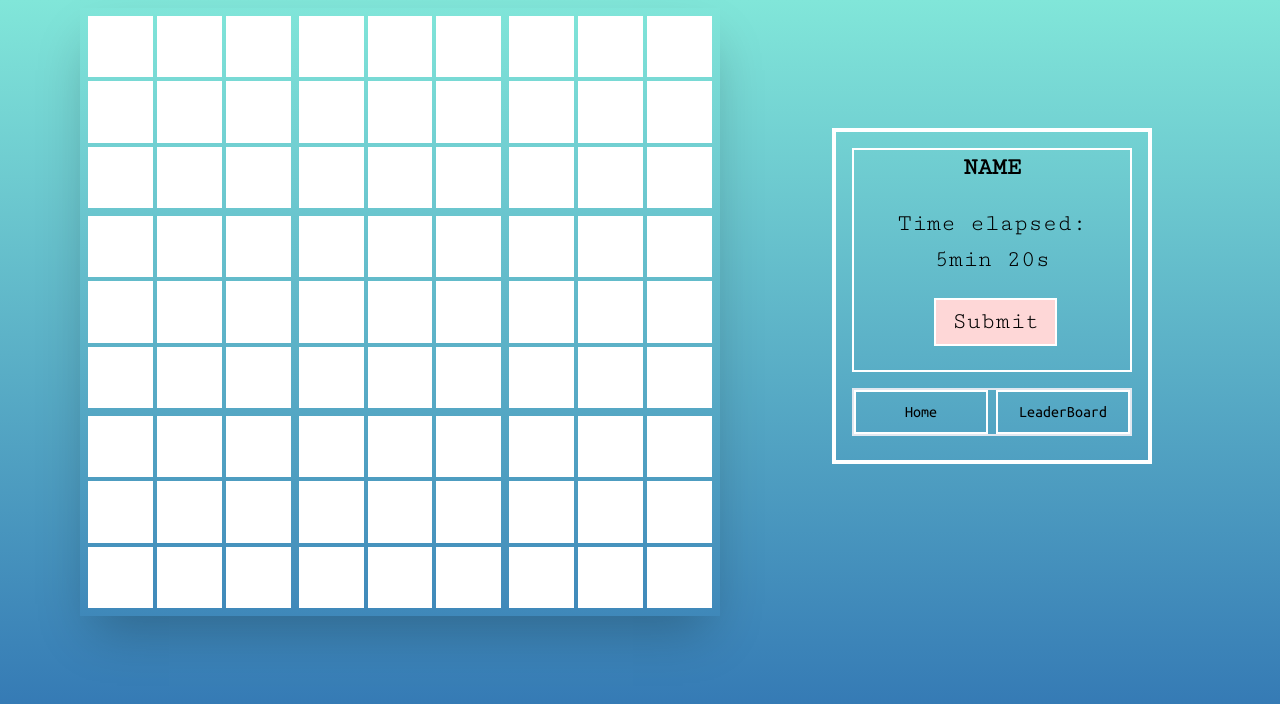
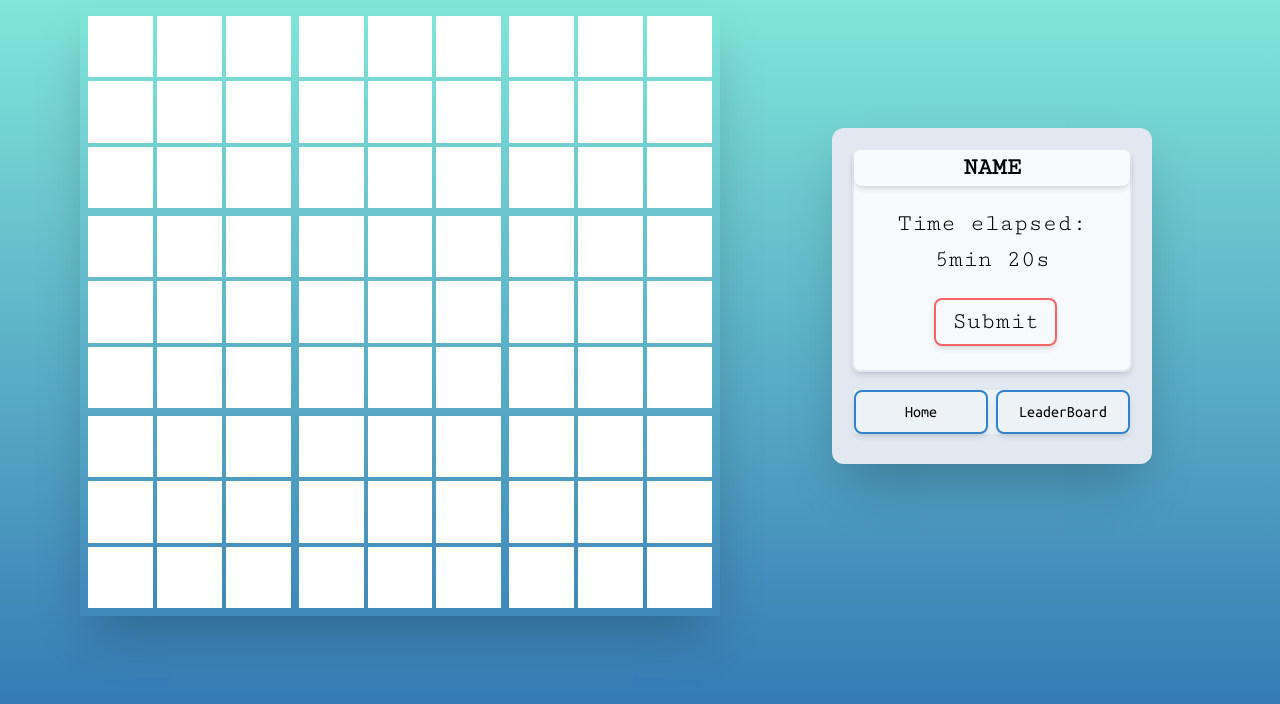
Before and after one commit to cs-gang/SudokuWebapp, a Django app: page /game in a window 1280 px wide. Shown: the top 704 px of the page. Run offline with Django 3.2, Linux system fonts and the light colour scheme; style sheets or scripts are compiled from the project's sources.

Commit message:
Made the stats card on the right of the game page completely.

```diff
--- a/sudoku-django-project/mainapp/templates/mainapp/game.html
+++ b/sudoku-django-project/mainapp/templates/mainapp/game.html
@@ -108,16 +108,16 @@
                 <input class="text-3xl text-center subfont-cumono focus:bg-blue-200 focus:outline-none" maxlength="1" type="text">
             </div>
         </div>
-        <div class="float-right border-white border-4 w-rem20 h-rem21 mr-32 mt-32">
-            <div class="m-4 border-white border-2 h-56">
-                <h5 class="text-2xl text-center subfont-cumono font-bold">NAME</h5>
+        <div class="float-right bg-gray-300 rounded-xl shadow-2xl border-4 w-rem20 h-rem21 mr-32 mt-32">
+            <div class="rounded-lg shadow-md m-4 bg-gray-100 border-2 h-56">
+                <h5 class="rounded-lg shadow-md text-2xl text-center subfont-cumono font-bold">NAME</h5>
                 <h5 class="text-2xl text-center mt-5 subfont-cumono">Time elapsed: <br> 5min 20s</h5>
-                <button class="relative py-1 px-4 mx-20 mt-5 text-2xl border-white bg-red-200 border-2 focus:outline-none subfont-cumono">Submit</button>
+                <button class="rounded-lg shadow-md py-1 px-4 mx-20 mt-5 text-2xl border-red-500 hover:border-white hover:bg-red-500 hover:text-white active:bg-red-700 border-2 focus:outline-none subfont-cumono">Submit</button>
             </div>
 
-            <div class="grid grid-cols-2 gap-2 m-4 mt-4 border-2">
-                <a href="#" class="py-2 text-center text-1xl border-white border-2 subfont-ubmono">Home</a>
-                <a href="#" class="py-2 text-center text-1xl border-white border-2 subfont-ubmono">LeaderBoard</a>
+            <div class="bg-gray-200 grid grid-cols-2 gap-2 m-4 mt-4 border-2">
+                <a href="#" class="shadow-md rounded-lg py-2 text-center text-1xl border-blue-600 hover:border-white hover:bg-blue-600 hover:text-white active:bg-blue-800 border-2 subfont-ubmono">Home</a>
+                <a href="#" class="shadow-md rounded-lg py-2 text-center text-1xl border-blue-600 hover:border-white hover:bg-blue-600 hover:text-white active:bg-blue-800 border-2 subfont-ubmono">LeaderBoard</a>
             </div>
         </div>
     </body>
```
